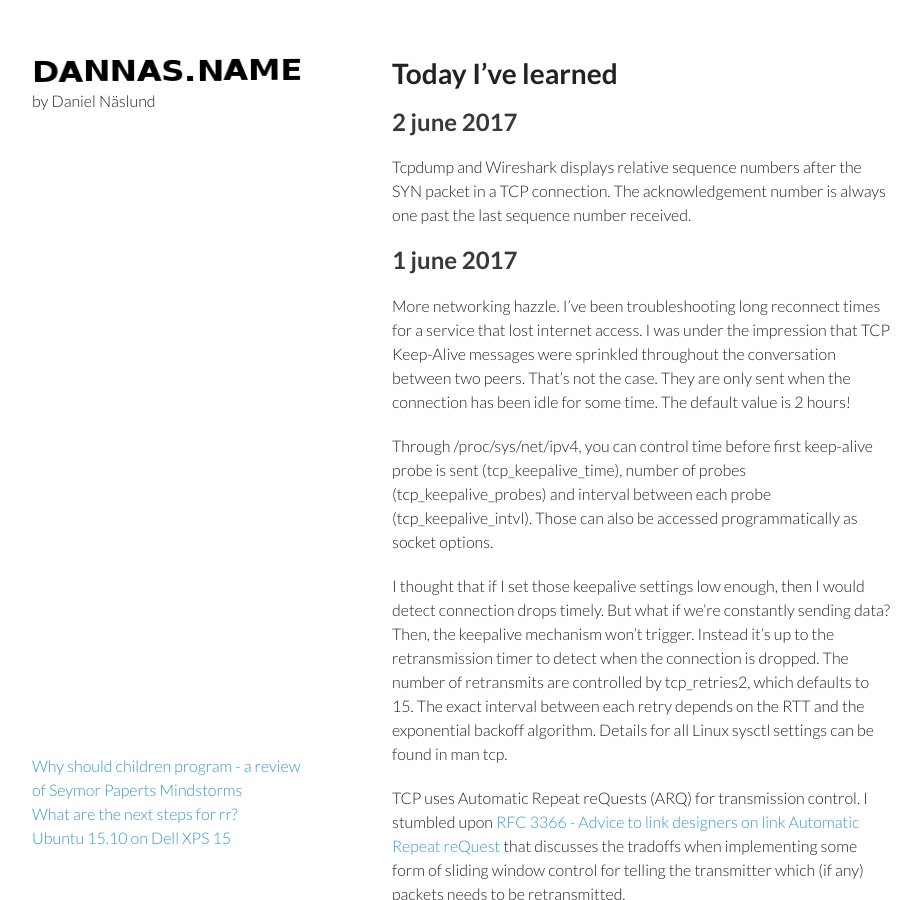
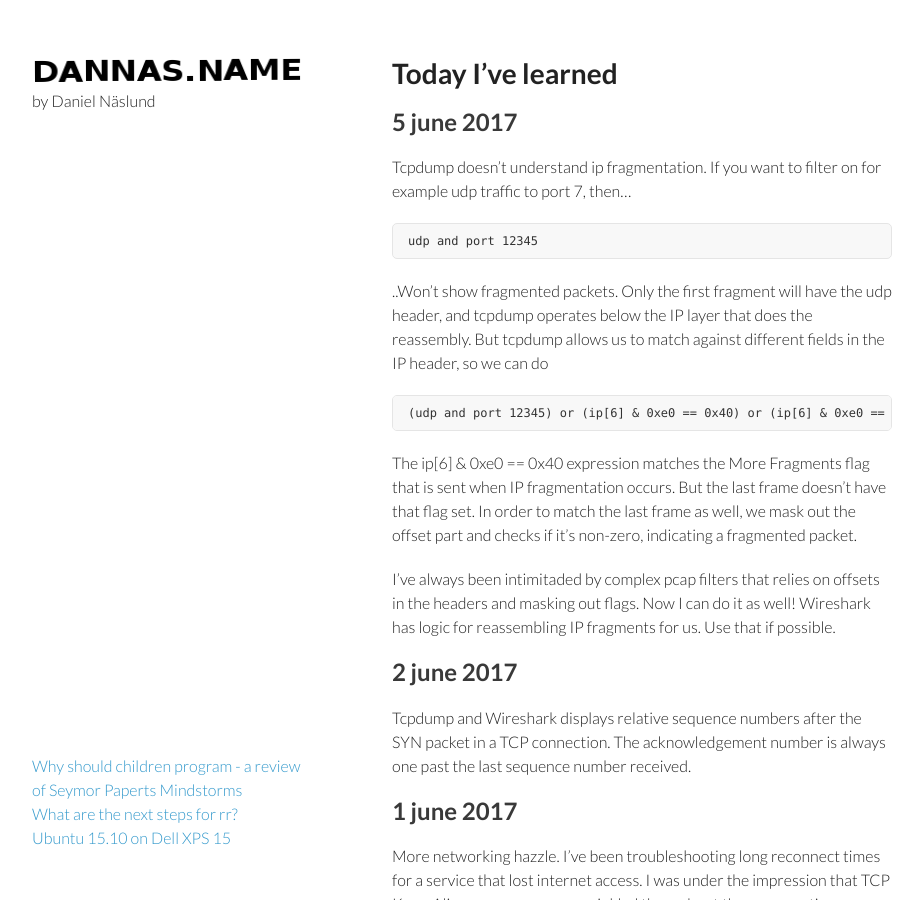
Before and after one commit to dannas/dannas.github.com, a Jekyll site: the page built from TIL.markdown, in a window 1280 px wide and 900 px high. Shown: the whole window, without its empty margins (178-1101 px from the left). Built offline with Jekyll 4.4.1, drawn with Linux system fonts in a browser that asks for light colours; our own code applies the rules of GitHub Pages for plain Markdown files.

Commit message:
Another TIL

```diff
--- a/TIL.markdown
+++ b/TIL.markdown
@@ -1,4 +1,25 @@
 # Today I've learned
+
+## 5 june 2017
+Tcpdump doesn't understand ip fragmentation. If you want to filter on for example udp traffic to port 7,
+then...
+
+    udp and port 12345
+
+..Won't show fragmented packets. Only the first fragment will have the udp
+header, and tcpdump operates below the IP layer that does the reassembly. But tcpdump allows us to match
+against different fields in the IP header, so we can do
+
+    (udp and port 12345) or (ip[6] & 0xe0 == 0x40) or (ip[6] & 0xe0 == 0x00 && ip[6:2] & 0x1f != 0)
+
+The ip[6] & 0xe0 == 0x40 expression matches the More Fragments flag that is
+sent when IP fragmentation occurs. But the last frame doesn't have that flag
+set. In order to match the last frame as well, we mask out the offset part and
+checks if it's non-zero, indicating a fragmented packet.
+
+I've always been intimitaded by complex pcap filters that relies on offsets in
+the headers and masking out flags. Now I can do it as well!  Wireshark has
+logic for reassembling IP fragments for us. Use that if possible.
 
 ## 2 june 2017
 Tcpdump and Wireshark displays relative sequence numbers after the SYN packet
```
